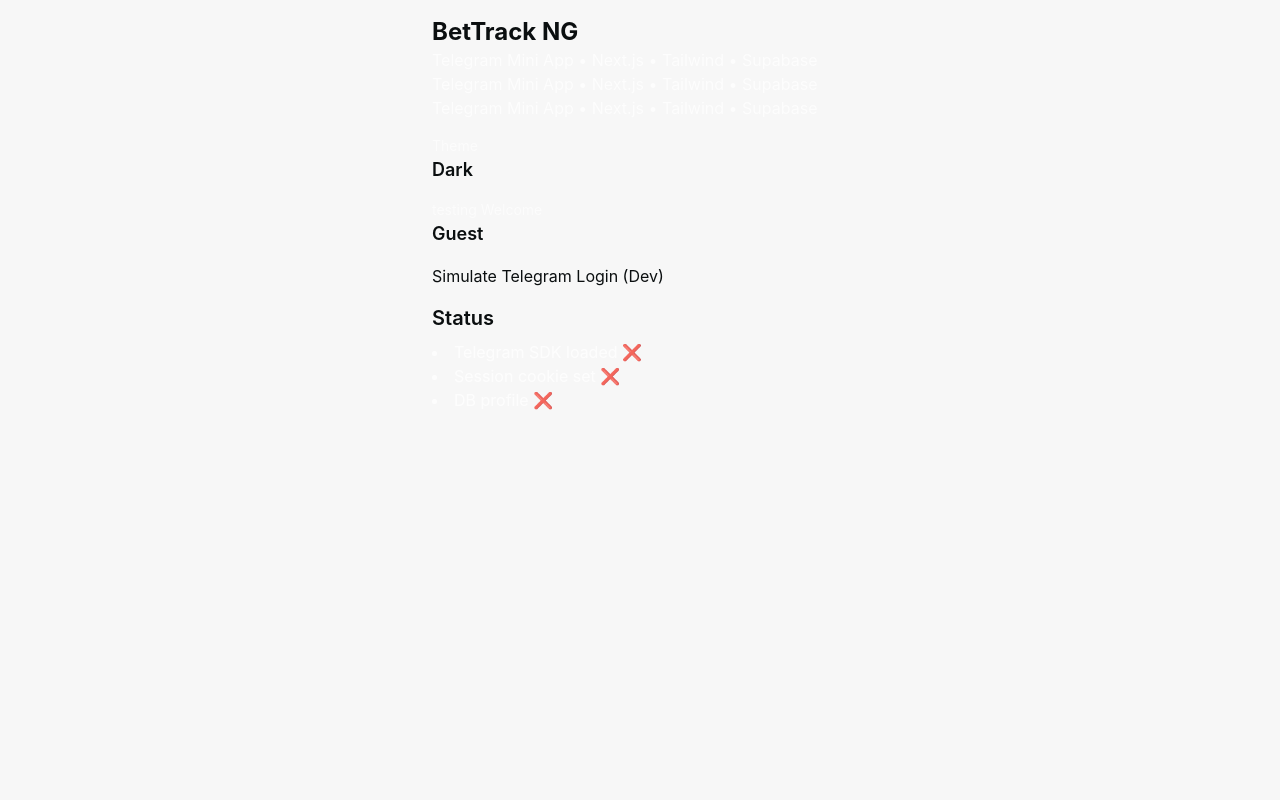
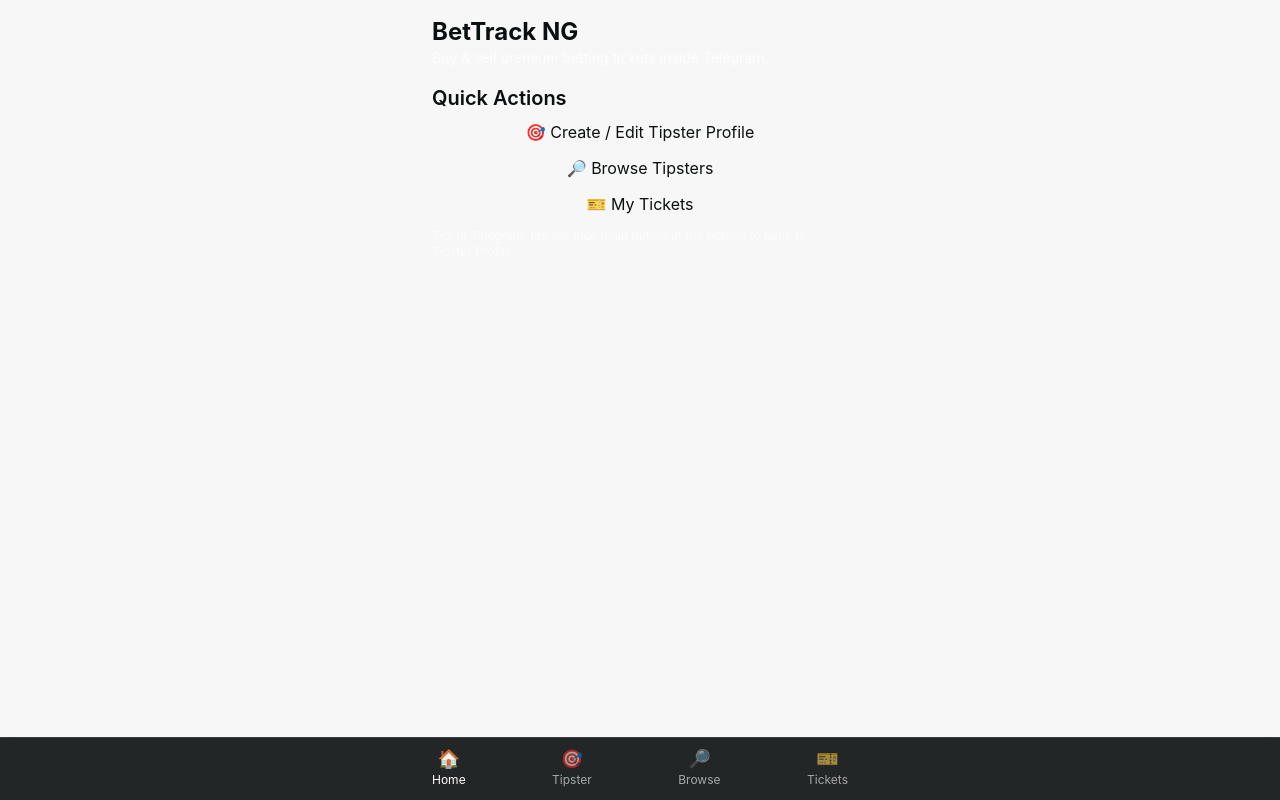
Before and after one commit to abelkene001/bettrack-ng, a Next.js app in the folder bettrack-ng/: page / in a window 1280 px wide. Built offline with nearby package versions, Linux system fonts and the light colour scheme.

Commit message:
Make Tipster Profile accessible + stop the JSON error

```diff
--- a/bettrack-ng/app/layout.tsx
+++ b/bettrack-ng/app/layout.tsx
@@ -1,20 +1,17 @@
 // app/layout.tsx
+import "./globals.css";
 import type { Metadata, Viewport } from "next";
-import "./globals.css";
-import TelegramProvider from "@/components/TelegramProvider";
+import TelegramProvider from "../components/TelegramProvider";
+import BottomTabs from "../components/BottomTabs";
 
 export const metadata: Metadata = {
   title: "BetTrack NG",
-  description: "Tipster accountability & odds comparison for Nigerian bettors",
-  // ⛔️ Do not put viewport or themeColor here on Next.js 15/16
+  description: "Telegram Mini App marketplace for betting tickets",
 };
 
-// ✅ Move viewport + themeColor here
 export const viewport: Viewport = {
   width: "device-width",
   initialScale: 1,
-  maximumScale: 1,
-  userScalable: false,
   themeColor: "#0b0f10",
 };
 
@@ -25,10 +22,11 @@
 }) {
   return (
     <html lang="en">
-      <body>
+      <body className="min-h-screen bg-[#0b0f10] text-white pb-20">
         <TelegramProvider>
-          <div className="mx-auto max-w-md p-4">{children}</div>
+          <div className="mx-auto max-w-md px-4 pt-4 pb-4">{children}</div>
         </TelegramProvider>
+        <BottomTabs />
       </body>
     </html>
   );
--- a/bettrack-ng/app/page.tsx
+++ b/bettrack-ng/app/page.tsx
@@ -1,82 +1,48 @@
+// app/page.tsx
 "use client";
-import { useContext, useEffect, useState } from "react";
+import { useContext, useEffect } from "react";
+import Link from "next/link";
 import { TelegramContext } from "../components/TelegramProvider";
 
 export default function HomePage() {
-  const { webApp, userName, colorScheme, sessionReady, profile } =
-    useContext(TelegramContext);
-  const insideTelegram = Boolean(webApp);
-  const [simMsg, setSimMsg] = useState("");
+  const { webApp } = useContext(TelegramContext);
 
   useEffect(() => {
     if (!webApp) return;
-    webApp.MainButton.setText("Get Started");
+    webApp.MainButton.setText("Become a Tipster");
     webApp.MainButton.show();
     webApp.MainButton.onClick(() => {
       webApp.hapticFeedback?.impactOccurred("light");
-      alert(
-        `DB profile: ${profile?.name ?? "unknown"} • plan: ${
-          profile?.subscription_tier ?? "?"
-        }`
-      );
+      window.location.href = "/tipster";
     });
-  }, [webApp, profile]);
-
-  async function simulateDevLogin() {
-    const res = await fetch("/api/telegram/validate", {
-      method: "POST",
-      headers: { "Content-Type": "application/json" },
-      body: JSON.stringify({
-        devUser: { id: 999001, name: "Local Dev", username: "dev_local" },
-      }),
-    });
-    const data = await res.json();
-    setSimMsg(
-      data?.ok
-        ? "✅ Simulated login OK. Refresh the page."
-        : `❌ ${data?.error || "unknown"}`
-    );
-  }
+  }, [webApp]);
 
   return (
-    <main className="flex min-h-[80vh] flex-col gap-4">
+    <main className="flex flex-col gap-4">
       <header className="card">
         <h1 className="text-2xl font-bold">BetTrack NG</h1>
-        <p className="text-white/70">
-          Telegram Mini App • Next.js • Tailwind • Supabase Telegram Mini App •
-          Next.js • Tailwind • Supabase Telegram Mini App • Next.js • Tailwind •
-          Supabase
+        <p className="text-white/70 text-sm">
+          Buy & sell premium betting tickets inside Telegram.
         </p>
       </header>
 
       <section className="card">
-        <div className="text-sm text-white/60">Theme</div>
-        <div className="text-lg font-semibold capitalize">{colorScheme}</div>
-      </section>
-
-      <section className="card">
-        <div className="text-sm text-white/60">testing Welcome</div>
-        <div className="text-lg font-semibold">
-          {insideTelegram ? userName : "Guest"}
+        <h2 className="mb-2 text-xl font-semibold">Quick Actions</h2>
+        <div className="grid grid-cols-1 gap-3">
+          <Link href="/tipster" className="btn-primary text-center">
+            🎯 Create / Edit Tipster Profile
+          </Link>
+          <Link href="/browse" className="btn-secondary text-center">
+            🔎 Browse Tipsters
+          </Link>
+          <Link href="/tickets" className="btn-secondary text-center">
+            🎫 My Tickets
+          </Link>
         </div>
-      </section>
-
-      {!insideTelegram && (
-        <section className="card">
-          <button onClick={simulateDevLogin} className="btn-primary">
-            Simulate Telegram Login (Dev)
-          </button>
-          {simMsg && <p className="mt-2 text-sm text-white/80">{simMsg}</p>}
-        </section>
-      )}
-
-      <section className="card">
-        <h2 className="mb-2 text-xl font-semibold">Status</h2>
-        <ul className="list-inside list-disc text-white/80">
-          <li>Telegram SDK loaded {insideTelegram ? "✅" : "❌"}</li>
-          <li>Session cookie set {sessionReady ? "✅" : "❌"}</li>
-          <li>DB profile {profile?.telegram_id ? "✅" : "❌"}</li>
-        </ul>
+        <p className="mt-3 text-xs text-white/60">
+          Tip: In Telegram, tap the blue main button at the bottom to jump to
+          Tipster Profile.
+        </p>
       </section>
     </main>
   );
--- a/bettrack-ng/app/tipster/page.tsx
+++ b/bettrack-ng/app/tipster/page.tsx
@@ -18,18 +18,13 @@
   created_at: string;
 } | null;
 
-type MeResponse = {
-  ok: boolean;
-  user?: {
-    // ✅ Fixed
-    id: string;
-    telegram_id: string;
-    name?: string;
-    subscription_tier?: string;
-  };
-  profile?: Profile;
-  error?: string;
-};
+type MeResponse =
+  | {
+      ok: true;
+      user: { id: string; telegram_id: string; name?: string };
+      profile: Profile;
+    }
+  | { ok: false; error: string };
 
 export default function TipsterProfilePage() {
   const [loading, setLoading] = useState(true);
@@ -47,8 +42,31 @@
       setLoading(true);
       setErr(null);
       try {
-        const res = await fetch("/api/profile/me");
-        const json: MeResponse = await res.json();
+        const res = await fetch("/api/profile/me", { cache: "no-store" });
+
+        // If opened outside Telegram (no session), API returns 401 → show hint, don't parse JSON
+        if (res.status === 401) {
+          setErr(
+            "Open this page from your Telegram bot (tap 'Open') so we can verify you."
+          );
+          setLoading(false);
+          return;
+        }
+
+        const ctype = res.headers.get("content-type") || "";
+        if (!ctype.includes("application/json")) {
+          const txt = await res.text();
+          setErr(
+            `Server returned non-JSON (status ${res.status}).\n${txt.slice(
+              0,
+              200
+            )}`
+          );
+          setLoading(false);
+          return;
+        }
+
+        const json = (await res.json()) as MeResponse;
         if (!json.ok) {
           setErr(json.error || "Failed to load profile");
         } else {
@@ -58,7 +76,6 @@
           setPhotoUrl(json.profile?.profile_photo_url ?? "");
         }
       } catch (e) {
-        // ✅ Fixed - removed : any
         setErr(e instanceof Error ? e.message : "Failed to load");
       } finally {
         setLoading(false);
@@ -79,6 +96,26 @@
           profile_photo_url: photoUrl || null,
         }),
       });
+
+      if (res.status === 401) {
+        setErr("Please open from your Telegram bot so we can verify you.");
+        setSaving(false);
+        return;
+      }
+
+      const ctype = res.headers.get("content-type") || "";
+      if (!ctype.includes("application/json")) {
+        const txt = await res.text();
+        setErr(
+          `Server returned non-JSON (status ${res.status}).\n${txt.slice(
+            0,
+            200
+          )}`
+        );
+        setSaving(false);
+        return;
+      }
+
       const json = await res.json();
       if (!json.ok) {
         setErr(json.error || "Save failed");
@@ -87,7 +124,6 @@
         alert(json.created ? "Profile created ✅" : "Profile updated ✅");
       }
     } catch (e) {
-      // ✅ Fixed - removed : any
       setErr(e instanceof Error ? e.message : "Save failed");
     } finally {
       setSaving(false);
@@ -95,7 +131,7 @@
   }
 
   return (
-    <main className="mx-auto max-w-md p-4">
+    <main className="pb-4">
       <header className="mb-4 flex items-center justify-between">
         <h1 className="text-2xl font-bold">Tipster Profile</h1>
         <Link href="/" className="text-sm underline">
@@ -107,7 +143,11 @@
         <div className="card">Loading…</div>
       ) : (
         <>
-          {err && <div className="card text-red-300">Error: {err}</div>}
+          {err && (
+            <div className="card text-red-300 whitespace-pre-wrap">
+              Error: {err}
+            </div>
+          )}
 
           <section className="card">
             <label className="mb-2 block text-sm text-white/70">
@@ -139,16 +179,8 @@
               placeholder="https://…"
             />
 
-            <button
-              onClick={saveProfile}
-              disabled={saving}
-              className="btn-primary"
-            >
-              {saving
-                ? "Saving…"
-                : profile
-                ? "Update Profile"
-                : "Create Profile"}
+            <button onClick={saveProfile} className="btn-primary">
+              {profile ? "Update Profile" : "Create Profile"}
             </button>
           </section>
 
--- /dev/null
+++ b/bettrack-ng/components/BottomTabs.tsx
@@ -0,0 +1,39 @@
+// components/BottomTabs.tsx
+"use client";
+
+import Link from "next/link";
+import { usePathname } from "next/navigation";
+
+const tabs = [
+  { href: "/", label: "Home", emoji: "🏠" },
+  { href: "/tipster", label: "Tipster", emoji: "🎯" },
+  // We’ll add these real pages later:
+  { href: "/browse", label: "Browse", emoji: "🔎" },
+  { href: "/tickets", label: "Tickets", emoji: "🎫" },
+];
+
+export default function BottomTabs() {
+  const pathname = usePathname();
+  return (
+    <nav className="fixed bottom-0 left-0 right-0 z-50 border-t border-white/10 bg-[#0b0f10]/90 backdrop-blur">
+      <ul className="mx-auto flex max-w-md items-center justify-between px-4 py-3">
+        {tabs.map((t) => {
+          const active = pathname === t.href;
+          return (
+            <li key={t.href}>
+              <Link
+                href={t.href}
+                className={`flex flex-col items-center text-xs ${
+                  active ? "text-white" : "text-white/60"
+                }`}
+              >
+                <span className="text-lg leading-none">{t.emoji}</span>
+                <span className="mt-1">{t.label}</span>
+              </Link>
+            </li>
+          );
+        })}
+      </ul>
+    </nav>
+  );
+}
```
